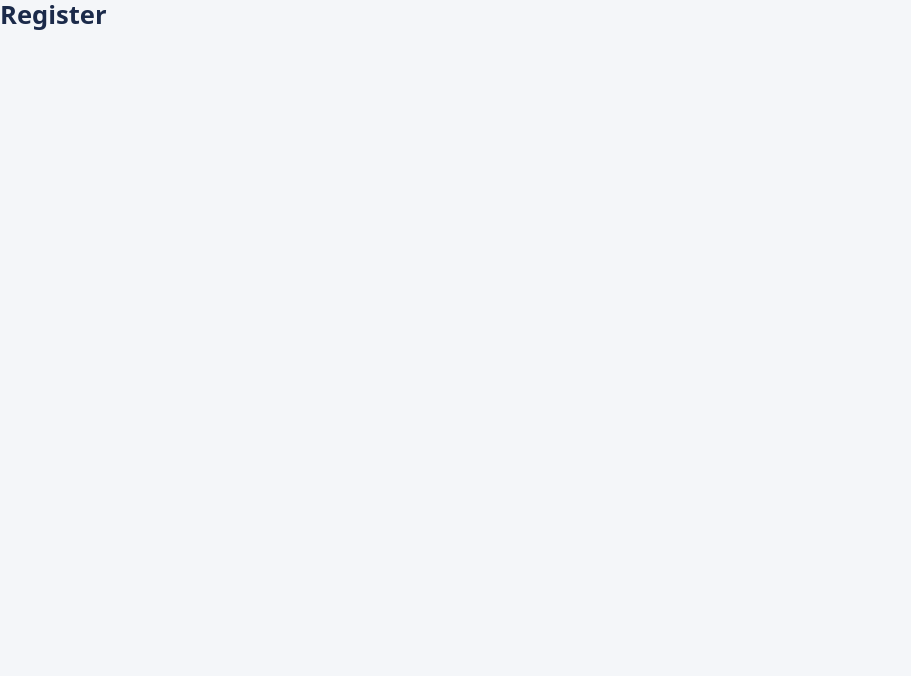
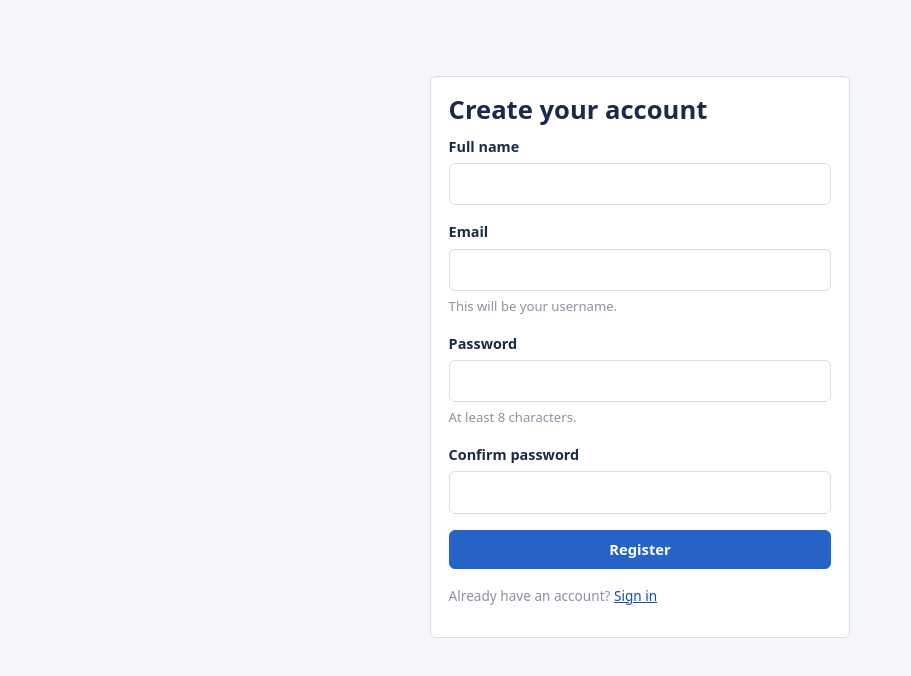
Before and after one commit to cmatala/QueueSmart, a React (Vite) app: page /register in a window 1280 px wide. Shown: the top 676 px of the page, without its empty margins (0-911 px from the left). Built offline with nearby package versions, Linux system fonts and the light colour scheme.

Commit message:
Add login and registration
with client-side validation

```diff
--- a/src/pages/Login.jsx
+++ b/src/pages/Login.jsx
@@ -1,6 +1,105 @@
 // OWNER: Celeste
-// TODO: see the A2 plan for what this screen must do.
+// Validates email and password and takes user to correct dashboard
 
-export default function Login() {
-  return <h1>Login</h1>;
+import { useState } from 'react';
+import { useNavigate, Link } from 'react-router-dom';
+import { users } from '../data/mockData';
+import { isValidEmail, isRequired } from '../utils/validation';
+
+
+export default function Login({ onSignIn }) {
+  const navigate = useNavigate();
+  const [form, setForm] = useState({ email: '', password: '' });
+  const [errors, setErrors] = useState({});
+
+  // update a field and clear its error if any as the user types
+  const update = (field) => (event) => {
+    setForm({ ...form, [field]: event.target.value });
+    if (errors[field]) setErrors({ ...errors, [field]: undefined });
+  };
+
+  const handleSubmit = (event) => {
+    event.preventDefault(); // stop the browser from reloading the page
+
+    const found = {
+      email: isValidEmail(form.email),
+      password: isRequired(form.password, 'Password'),
+    };
+
+    // keep the fields that failed
+    const real = Object.fromEntries(
+      Object.entries(found).filter(([, message]) => message !== null),
+    );
+
+    if (Object.keys(real).length > 0) {
+      setErrors(real);
+      return;
+    }
+
+    // look up email in mockdata.js for now
+    const account = users.find(
+      (u) => u.email.toLowerCase() === form.email.trim().toLowerCase(),
+    );
+
+    if (!account) {
+      setErrors({ email: 'No account found with that email.' });
+      return;
+    }
+
+    onSignIn(account);
+    navigate(account.role === 'admin' ? '/admin' : '/dashboard');
+  };
+
+  return (
+    <div className="shell">
+      <form className="card form-card" onSubmit={handleSubmit} noValidate>
+        <h1>Sign in to QueueSmart</h1>
+
+        <div className="field">
+          <label htmlFor="email">Email</label>
+          <input
+            id="email"
+            type="email"
+            value={form.email}
+            onChange={update('email')}
+            aria-invalid={Boolean(errors.email)}
+            aria-describedby={errors.email ? 'email-error' : undefined}
+          />
+          {errors.email && (
+            <span className="error" id="email-error">{errors.email}</span>
+          )}
+        </div>
+
+        <div className="field">
+          <label htmlFor="password">Password</label>
+          <input
+            id="password"
+            type="password"
+            value={form.password}
+            onChange={update('password')}
+            aria-invalid={Boolean(errors.password)}
+            aria-describedby={errors.password ? 'password-error' : undefined}
+          />
+          {errors.password && (
+            <span className="error" id="password-error">{errors.password}</span>
+          )}
+        </div>
+
+        <button type="submit" className="btn-primary" style={{ width: '100%' }}>
+          Sign in
+        </button>
+
+        <p className="faint" style={{ marginTop: '1rem', marginBottom: '.5rem' }}>
+          No account? <Link to="/register">Register</Link>
+        </p>
+
+        <div className="empty" style={{ padding: '.7rem', textAlign: 'left' }}>
+          <strong className="faint">Demo accounts</strong>
+          <div className="faint">User: alex@queuesmart.edu</div>
+          <div className="faint">Admin: admin@queuesmart.edu</div>
+          <div className="faint">Any password works — there is no backend yet.</div>
+        </div>
+      </form>
+    </div>
+  );
 }
--- a/src/pages/Register.jsx
+++ b/src/pages/Register.jsx
@@ -1,6 +1,133 @@
 // OWNER: Celeste
-// TODO: see the A2 plan for what this screen must do.
+// No one can register as admin but creates regular user accounts
+
+import { useState } from 'react';
+import { useNavigate, Link } from 'react-router-dom';
+import { users } from '../data/mockData';
+import { isValidEmail, minLength, matches, isRequired } from '../utils/validation';
 
 export default function Register() {
-  return <h1>Register</h1>;
+  const navigate = useNavigate();
+  const [form, setForm] = useState({ name: '', email: '', password: '', confirm: '' });
+  const [errors, setErrors] = useState({});
+  const [done, setDone] = useState(false);
+
+  const update = (field) => (event) => {
+    setForm({ ...form, [field]: event.target.value });
+    if (errors[field]) setErrors({ ...errors, [field]: undefined });
+  };
+
+  const handleSubmit = (event) => {
+    event.preventDefault();
+
+    const found = {
+      name: isRequired(form.name, 'Name'),
+      email: isValidEmail(form.email),
+      password: minLength(form.password, 8, 'Password'),
+      confirm: matches(form.confirm, form.password),
+    };
+
+    // checks if email is already stored and rejects creation if yes
+    if (!found.email) {
+      const taken = users.some(
+        (u) => u.email.toLowerCase() === form.email.trim().toLowerCase(),
+      );
+      if (taken) found.email = 'An account with that email already exists.';
+    }
+
+    const real = Object.fromEntries(
+      Object.entries(found).filter(([, message]) => message !== null),
+    );
+
+    if (Object.keys(real).length > 0) {
+      setErrors(real);
+      return;
+    }
+
+    setDone(true);
+    // send to login to check registration
+    setTimeout(() => navigate('/login'), 1500);
+  };
+
+  if (done) {
+    return (
+      <div className="shell">
+        <div className="card form-card">
+          <h1>Account created</h1>
+          <p className="muted">
+            Check your email to verify your address. Taking you to sign in…
+          </p>
+          <Link className="btn btn-primary" to="/login">Sign in now</Link>
+        </div>
+      </div>
+    );
+  }
+
+  return (
+    <div className="shell">
+      <form className="card form-card" onSubmit={handleSubmit} noValidate>
+        <h1>Create your account</h1>
+
+        <div className="field">
+          <label htmlFor="name">Full name</label>
+          <input
+            id="name"
+            type="text"
+            value={form.name}
+            onChange={update('name')}
+            aria-invalid={Boolean(errors.name)}
+          />
+          {errors.name && <span className="error">{errors.name}</span>}
+        </div>
+
+        <div className="field">
+          <label htmlFor="reg-email">Email</label>
+          <input
+            id="reg-email"
+            type="email"
+            value={form.email}
+            onChange={update('email')}
+            aria-invalid={Boolean(errors.email)}
+          />
+          {errors.email
+            ? <span className="error">{errors.email}</span>
+            : <span className="hint">This will be your username.</span>}
+        </div>
+
+        <div className="field">
+          <label htmlFor="reg-password">Password</label>
+          <input
+            id="reg-password"
+            type="password"
+            value={form.password}
+            onChange={update('password')}
+            aria-invalid={Boolean(errors.password)}
+          />
+          {errors.password
+            ? <span className="error">{errors.password}</span>
+            : <span className="hint">At least 8 characters.</span>}
+        </div>
+
+        <div className="field">
+          <label htmlFor="confirm">Confirm password</label>
+          <input
+            id="confirm"
+            type="password"
+            value={form.confirm}
+            onChange={update('confirm')}
+            aria-invalid={Boolean(errors.confirm)}
+          />
+          {errors.confirm && <span className="error">{errors.confirm}</span>}
+        </div>
+
+        <button type="submit" className="btn-primary" style={{ width: '100%' }}>
+          Register
+        </button>
+
+        <p className="faint" style={{ marginTop: '1rem' }}>
+          Already have an account? <Link to="/login">Sign in</Link>
+        </p>
+      </form>
+    </div>
+  );
 }
```
